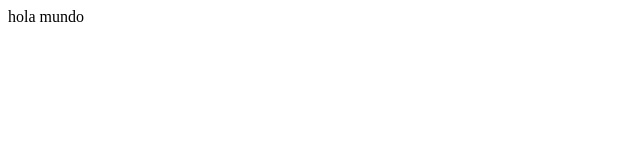
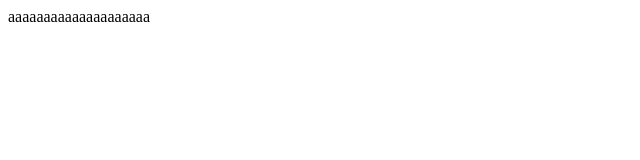
Before and after one commit to juanmelo20/clasearquse, a plain HTML site: page index.html in a window 1280 px wide. Shown: the full height of the page, 0-640 px from the left. Drawn offline with Linux system fonts and the light colour scheme.

Commit message:
aaaaaaaaaaaaa

```diff
--- a/index.html
+++ b/index.html
@@ -6,6 +6,6 @@
     <title>Document</title>
 </head>
 <body>
-    hola mundo
+ aaaaaaaaaaaaaaaaaaaa
 </body>
 </html>
```
